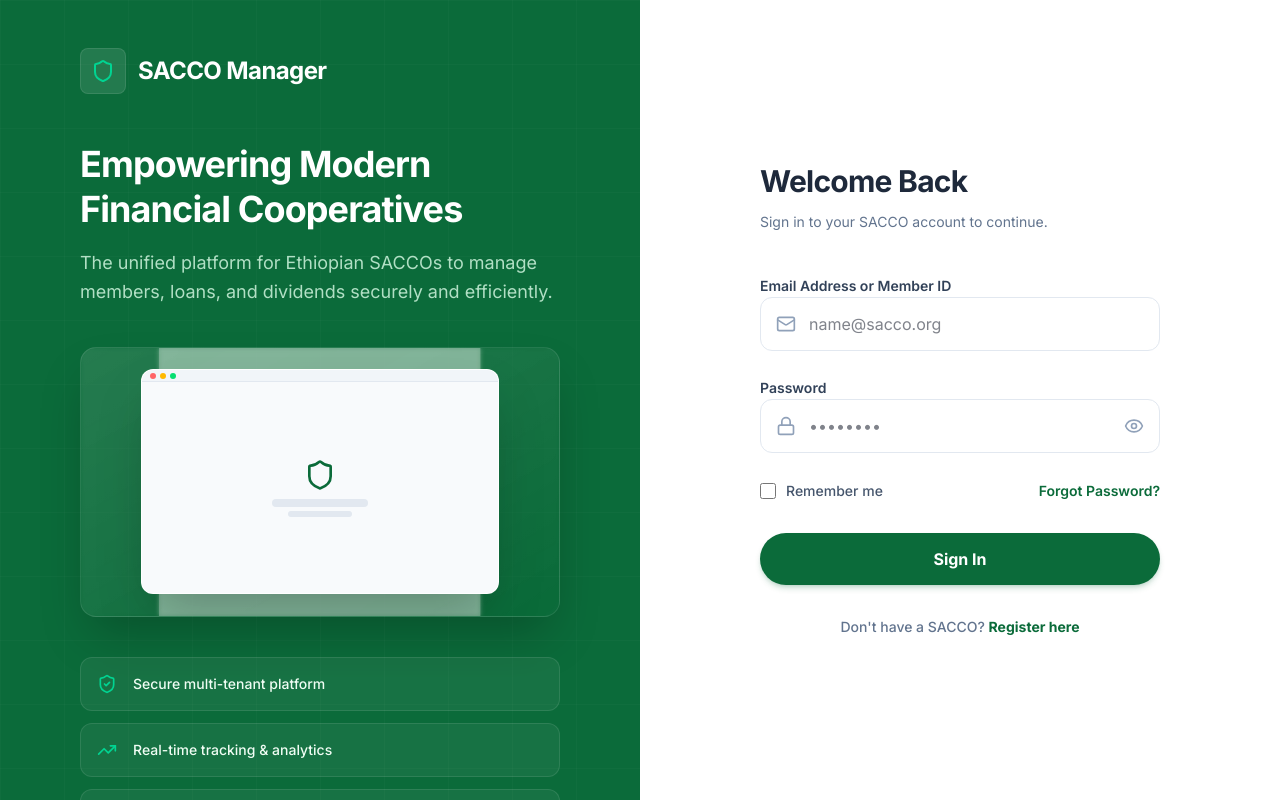
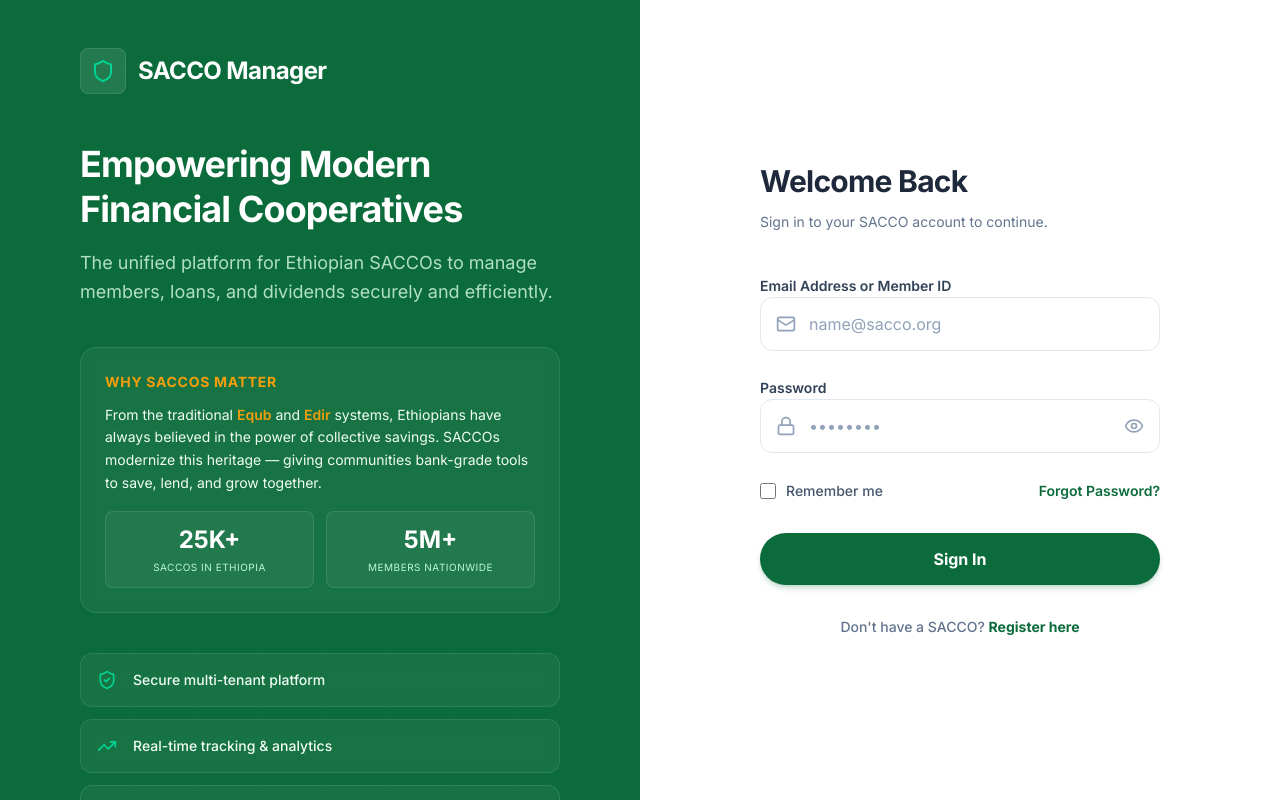
Before and after one commit to HAWI-INTERN-PROJECT/sacco-management, a React (Vite) app in the folder frontend/: page /login in a window 1280 px wide. Built offline with nearby package versions, Linux system fonts and the light colour scheme.

Commit message:
feat: apply dark mode styling to auth pages and fix imports

```diff
--- a/frontend/src/pages/DashboardPage.tsx
+++ b/frontend/src/pages/DashboardPage.tsx
@@ -5,7 +5,7 @@ import { useTranslation } from 'react-i18next'
 import { useAuthStore } from '../stores/auth'
 import { Button } from '../components/ui/button'
 import { Card, CardContent, CardDescription, CardHeader, CardTitle } from '../components/ui/card'
-import { ThemeToggle } from '../components/ThemeToggle'
+import ThemeToggle from '../components/ThemeToggle'
 import { LanguageSwitcher } from '../components/LanguageSwitcher'
 
 export default function DashboardPage() {
--- a/frontend/src/pages/LoginPage.tsx
+++ b/frontend/src/pages/LoginPage.tsx
@@ -7,9 +7,6 @@ import { useTranslation } from 'react-i18next'
 import { useAuthStore } from '../stores/auth'
 import { Shield, Eye, EyeOff, Mail, Lock, ShieldCheck, TrendingUp, Zap } from 'lucide-react'
 import { useState } from 'react'
-import dashboardMockup from '../assets/finance-animation.json' // Not actually an image, but we can reuse the Lottie or CSS decoration
-import LottieModule from 'lottie-react'
-const Lottie = (LottieModule as any).default || LottieModule
 
 export default function LoginPage() {
   const { t } = useTranslation()
@@ -40,10 +37,10 @@ export default function LoginPage() {
   }
 
   return (
-    <div className="min-h-screen w-full flex flex-col lg:flex-row font-sans">
+    <div className="min-h-screen w-full flex flex-col lg:flex-row font-sans bg-slate-50 dark:bg-slate-900 transition-colors duration-300">
 
       {/* LEFT PANEL */}
-      <div className="hidden lg:flex w-1/2 bg-[#0B6B3A] relative overflow-hidden flex-col px-12 xl:px-20 py-12 sticky top-0 h-screen justify-between">
+      <div className="hidden lg:flex w-1/2 bg-[#0B6B3A] dark:bg-emerald-950 relative overflow-hidden flex-col px-12 xl:px-20 py-12 sticky top-0 h-screen justify-between">
          <div className="absolute inset-0 bg-[linear-gradient(to_right,#ffffff05_1px,transparent_1px),linear-gradient(to_bottom,#ffffff05_1px,transparent_1px)] bg-[size:4rem_4rem]"></div>
 
          <div className="relative z-10 text-white flex-1 flex flex-col justify-center max-w-xl mx-auto">
@@ -63,24 +60,21 @@ export default function LoginPage() {
               </p>
             </div>
 
-            {/* Mockup Area */}
-            <div className="w-full aspect-[16/9] bg-gradient-to-br from-white/10 to-transparent rounded-2xl border border-white/10 mb-10 overflow-hidden relative shadow-2xl flex items-center justify-center">
-              <div className="absolute inset-0 bg-[#0B6B3A]/40 backdrop-blur-[2px] z-10"></div>
-              <Lottie animationData={dashboardMockup} loop={true} className="w-[120%] h-[120%] absolute opacity-60 mix-blend-screen" />
-              {/* Inner floating elements mimicking the dashboard screenshot */}
-              <div className="relative z-20 bg-white rounded-xl shadow-2xl w-3/4 aspect-[16/10] overflow-hidden border border-white/20 flex flex-col">
-                 <div className="h-3 bg-slate-100 flex items-center px-2 gap-1 border-b border-slate-200">
-                    <div className="w-1.5 h-1.5 rounded-full bg-red-400"></div>
-                    <div className="w-1.5 h-1.5 rounded-full bg-amber-400"></div>
-                    <div className="w-1.5 h-1.5 rounded-full bg-green-400"></div>
-                 </div>
-                 <div className="flex-1 bg-slate-50 flex items-center justify-center">
-                    <div className="text-center">
-                      <Shield className="w-8 h-8 text-[#0B6B3A] mx-auto mb-2" />
-                      <div className="h-2 w-24 bg-slate-200 rounded-full mx-auto mb-1"></div>
-                      <div className="h-1.5 w-16 bg-slate-200 rounded-full mx-auto"></div>
-                    </div>
-                 </div>
+            {/* Ethiopian SACCO Context */}
+            <div className="bg-white/5 backdrop-blur-sm rounded-2xl border border-white/10 p-6 mb-10">
+              <h4 className="text-[#F59E0B] font-bold text-sm uppercase tracking-wider mb-3">Why SACCOs Matter</h4>
+              <p className="text-green-50 text-sm leading-relaxed mb-4">
+                From the traditional <span className="text-[#F59E0B] font-semibold">Equb</span> and <span className="text-[#F59E0B] font-semibold">Edir</span> systems, Ethiopians have always believed in the power of collective savings. SACCOs modernize this heritage — giving communities bank-grade tools to save, lend, and grow together.
+              </p>
+              <div className="grid grid-cols-2 gap-3">
+                <div className="bg-white/5 rounded-lg p-3 border border-white/10 text-center">
+                  <p className="text-2xl font-bold text-white">25K+</p>
+                  <p className="text-green-200 text-[10px] uppercase tracking-wider mt-1">SACCOs in Ethiopia</p>
+                </div>
+                <div className="bg-white/5 rounded-lg p-3 border border-white/10 text-center">
+                  <p className="text-2xl font-bold text-white">5M+</p>
+                  <p className="text-green-200 text-[10px] uppercase tracking-wider mt-1">Members Nationwide</p>
+                </div>
               </div>
             </div>
 
@@ -112,18 +106,18 @@ export default function LoginPage() {
       </div>
 
       {/* RIGHT PANEL (Login Form) */}
-      <div className="w-full lg:w-1/2 flex items-center justify-center p-6 lg:p-12 xl:p-20 bg-white min-h-screen">
+      <div className="w-full lg:w-1/2 flex items-center justify-center p-6 lg:p-12 xl:p-20 bg-white dark:bg-slate-900 min-h-screen transition-colors duration-300">
          <div className="w-full max-w-[400px]">
 
             <div className="mb-10">
-              <h1 className="text-3xl font-bold text-[#1E293B] mb-3 tracking-tight">Welcome Back</h1>
-              <p className="text-slate-500 text-sm leading-relaxed">Sign in to your SACCO account to continue.</p>
+              <h1 className="text-3xl font-bold text-[#1E293B] dark:text-white mb-3 tracking-tight">Welcome Back</h1>
+              <p className="text-slate-500 dark:text-slate-400 text-sm leading-relaxed">Sign in to your SACCO account to continue.</p>
             </div>
 
             <form onSubmit={handleSubmit(onSubmit)} className="space-y-6">
 
               <div className="space-y-2">
-                <label className="text-sm font-semibold text-slate-700">Email Address or Member ID</label>
+                <label className="text-sm font-semibold text-slate-700 dark:text-slate-300">Email Address or Member ID</label>
                 <div className="relative">
                   <div className="absolute left-4 top-1/2 -translate-y-1/2 text-slate-400">
                     <Mail className="w-5 h-5" />
@@ -131,7 +125,7 @@ export default function LoginPage() {
                   <input
                     type="text"
                     placeholder="name@sacco.org"
-                    className={`w-full pl-12 pr-4 py-3.5 rounded-xl border ${errors.login ? 'border-red-500' : 'border-slate-200'} focus:border-[#0B6B3A] focus:ring-1 focus:ring-[#0B6B3A] outline-none transition-colors bg-white`}
+                    className={`w-full pl-12 pr-4 py-3.5 rounded-xl border ${errors.login ? 'border-red-500' : 'border-slate-200 dark:border-slate-700'} focus:border-[#0B6B3A] dark:focus:border-emerald-500 focus:ring-1 focus:ring-[#0B6B3A] outline-none transition-colors bg-white dark:bg-slate-800 text-slate-900 dark:text-white placeholder:text-slate-400 dark:placeholder:text-slate-500`}
                     {...register('login')}
                   />
                 </div>
@@ -141,7 +135,7 @@ export default function LoginPage() {
               </div>
 
               <div className="space-y-2">
-                <label className="text-sm font-semibold text-slate-700">Password</label>
+                <label className="text-sm font-semibold text-slate-700 dark:text-slate-300">Password</label>
                 <div className="relative">
                   <div className="absolute left-4 top-1/2 -translate-y-1/2 text-slate-400">
                     <Lock className="w-5 h-5" />
@@ -149,7 +143,7 @@ export default function LoginPage() {
                   <input
                     type={showPassword ? 'text' : 'password'}
                     placeholder="••••••••"
-                    className={`w-full pl-12 pr-12 py-3.5 rounded-xl border ${errors.password ? 'border-red-500' : 'border-slate-200'} focus:border-[#0B6B3A] focus:ring-1 focus:ring-[#0B6B3A] outline-none transition-colors bg-white`}
+                    className={`w-full pl-12 pr-12 py-3.5 rounded-xl border ${errors.password ? 'border-red-500' : 'border-slate-200 dark:border-slate-700'} focus:border-[#0B6B3A] dark:focus:border-emerald-500 focus:ring-1 focus:ring-[#0B6B3A] outline-none transition-colors bg-white dark:bg-slate-800 text-slate-900 dark:text-white placeholder:text-slate-400 dark:placeholder:text-slate-500`}
                     {...register('password')}
                   />
                   <button
@@ -167,10 +161,10 @@ export default function LoginPage() {
 
               <div className="flex items-center justify-between pt-1">
                  <label className="flex items-center gap-2.5 cursor-pointer group">
-                   <input type="checkbox" className="w-4 h-4 rounded border-slate-300 text-[#0B6B3A] focus:ring-[#0B6B3A] focus:ring-offset-0 transition-all cursor-pointer" />
-                   <span className="text-sm font-medium text-slate-600 group-hover:text-slate-900 transition-colors">Remember me</span>
+                   <input type="checkbox" className="w-4 h-4 rounded border-slate-300 dark:border-slate-700 text-[#0B6B3A] focus:ring-[#0B6B3A] focus:ring-offset-0 transition-all cursor-pointer dark:bg-slate-800" />
+                   <span className="text-sm font-medium text-slate-600 dark:text-slate-400 group-hover:text-slate-900 dark:group-hover:text-white transition-colors">Remember me</span>
                  </label>
-                 <Link to="#" className="text-sm font-semibold text-[#0B6B3A] hover:text-[#065F46] transition-colors">
+                 <Link to="#" className="text-sm font-semibold text-[#0B6B3A] dark:text-emerald-400 hover:text-[#065F46] dark:hover:text-emerald-300 transition-colors">
                    Forgot Password?
                  </Link>
               </div>
@@ -184,9 +178,9 @@ export default function LoginPage() {
               </button>
 
               <div className="text-center pt-2">
-                <p className="text-slate-500 text-sm font-medium">
+                <p className="text-slate-500 dark:text-slate-400 text-sm font-medium">
                   Don't have a SACCO?{' '}
-                  <Link to="/register" className="font-bold text-[#0B6B3A] hover:text-[#08522c] transition-colors">
+                  <Link to="/register" className="font-bold text-[#0B6B3A] dark:text-emerald-400 hover:text-[#08522c] transition-colors">
                     Register here
                   </Link>
                 </p>
```
Also changed, not shown: frontend/src/pages/RegisterPage.tsx (+28 -28 lines).
